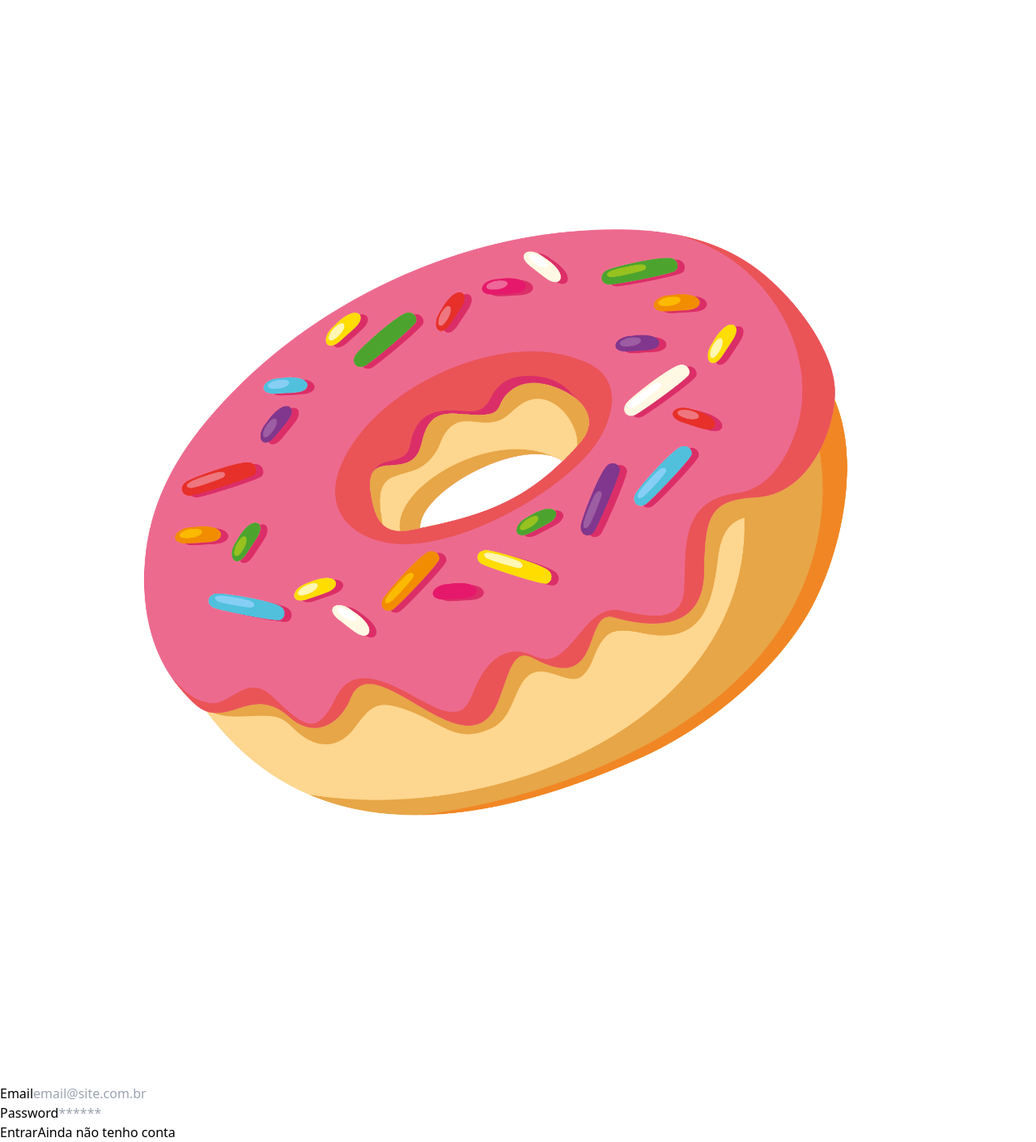
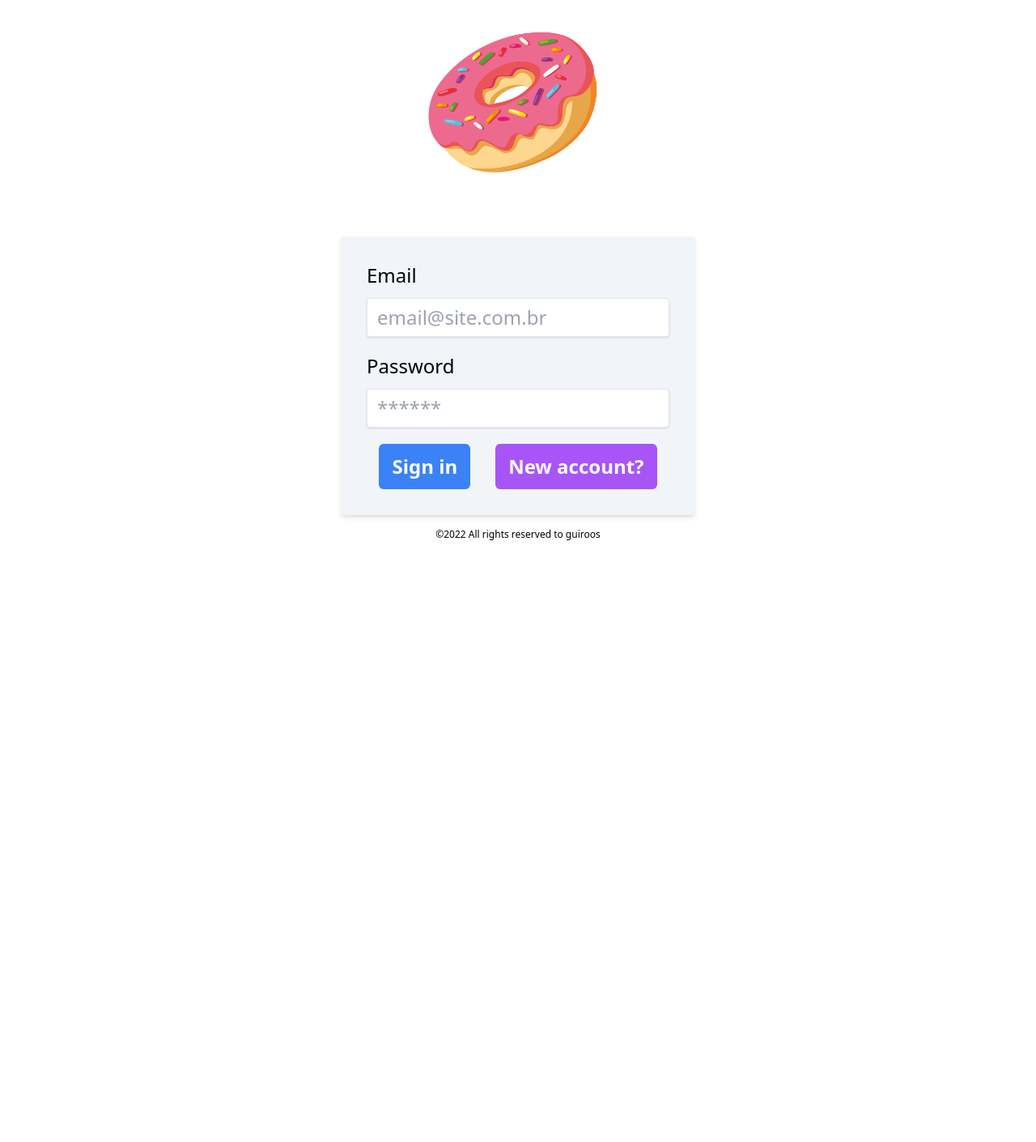
Before and after one commit to Guiroos/project-app-delivery, a React (Create React App) app in the folder front-end/: page /login in a window 1280 px wide. Shown: the whole page at 81% size. After the commit the page ends 800 px from the top, so only its background shows below. Built offline with nearby package versions, Linux system fonts and the light colour scheme; no server answers.

Commit message:
style: Login page and components

```diff
--- a/front-end/src/components/LoginForm.jsx
+++ b/front-end/src/components/LoginForm.jsx
@@ -7,8 +7,6 @@ import {
   EMAIL_PATTERN,
   STATUS,
 } from "../services";
-import Form from "react-bootstrap/Form";
-import Button from "react-bootstrap/Button";
 
 export default function LoginForm() {
   const [errorMessage, setErrorMessage] = useState("");
@@ -55,13 +53,21 @@ export default function LoginForm() {
   };
 
   return (
-    <Form className="login_form" onSubmit={handleSubmit(onSubmit)}>
-      <Form.Group controlId="email">
-        <Form.Label>Email</Form.Label>
-        <Form.Control
+    <div className="w-full max-w-lg flex flex-col items-center md:text-xl lg:text-2xl mb-40">
+      <form
+        className="bg-slate-100 shadow-md rounded px-8 py-8 mb-4"
+        onSubmit={handleSubmit(onSubmit)}
+      >
+
+        <div className="mb-5">
+          <label className="block mb-3" htmlFor="email">
+            Email
+          </label>
+          <input
             type="email"
-          name="email"
+            id="email"
             placeholder="email@site.com.br"
+            className="shadow appearance-none border rounded w-full py-2 px-3 text-gray-700 leading-tight focus:outline-none focus:shadow-outline"
             {...register("email", {
               required: true,
               pattern: {
@@ -70,13 +76,20 @@ export default function LoginForm() {
               },
             })}
           />
-      </Form.Group>
-      <Form.Group controlId="password">
-        <Form.Label>Password</Form.Label>
-        <Form.Control
+          {errors.email && (
+            <p className="mt-1 text-red-500 text-sm">{errors.email.message}</p>
+          )}
+        </div>
+
+        <div className="mb-5">
+          <label className="block mb-3" htmlFor="password">
+            Password
+          </label>
+          <input
             type="password"
-          name="password"
+            id="password"
             placeholder="******"
+            className="shadow appearance-none border rounded w-full py-2 px-3 text-gray-700 leading-tight focus:outline-none focus:shadow-outline"
             {...register("password", {
               required: true,
               minLength: {
@@ -85,24 +98,28 @@ export default function LoginForm() {
               },
             })}
           />
-      </Form.Group>
-      <Form.Group controlId="buttons">
-        <Button type="submit" variant="primary" disabled={!isValid}>
-          Entrar
-        </Button>
-        <Button
-          type="button"
-          variant="secondary"
-          onClick={() => navigate("/register")}
-        >
-          Ainda não tenho conta
-        </Button>
-      </Form.Group>
-      <Form.Group controlId="errors">
-        {errors.email && <p>{errors.email.message}</p>}
-        {errors.password && <p>{errors.password.message}</p>}
-        {errorMessage && <p>{errorMessage}</p>}
-      </Form.Group>
-    </Form>
+          {errors.password && (
+            <p className="mt-1 text-red-500 text-sm">
+              {errors.password.message}
+            </p>
+          )}
+        </div>
+
+        {errorMessage && (
+          <p className="mt-1 text-red-500 text-sm">{errorMessage}</p>
+        )}
+
+        <div className="flex items-center justify-around text-white">
+          <button className="bg-blue-500 hover:bg-blue-700 py-3 px-4 rounded-md font-bold cursor-pointer" type="submit" disabled={!isValid}>
+            Sign in
+          </button>
+          <button className="bg-purple-500 hover:bg-purple-700 py-3 px-4 rounded-md font-bold cursor-pointer"  type="button" onClick={() => navigate("/register")}>
+            New account?
+          </button>
+        </div>
+
+      </form>
+      <p className="text-xs">©2022 All rights reserved to guiroos</p>
+    </div>
   );
 }
--- a/front-end/src/pages/Login.jsx
+++ b/front-end/src/pages/Login.jsx
@@ -23,9 +23,9 @@ export default function Login() {
   }, []);
 
   return (
-    <div className="login">
-      <Image src={logo} alt="logo" className="login-logo" />
+    <div className="flex flex-col items-center justify-center mx-auto w-screen h-screen">
       {isLogin && navigate(path)}
+      <Image src={logo} alt="logo" className="sm:h-52 lg:h-80" />
       <LoginForm />
     </div>
   );
```
Lines whose indentation alone changed are shown as unchanged.
